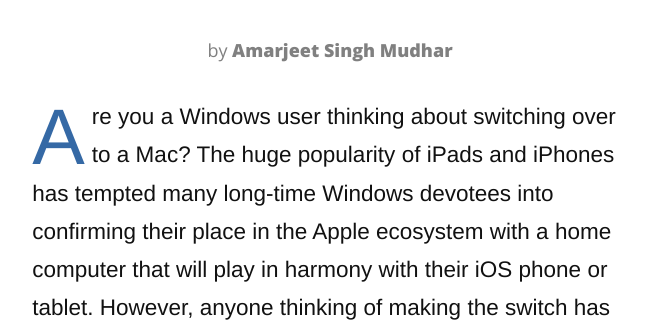
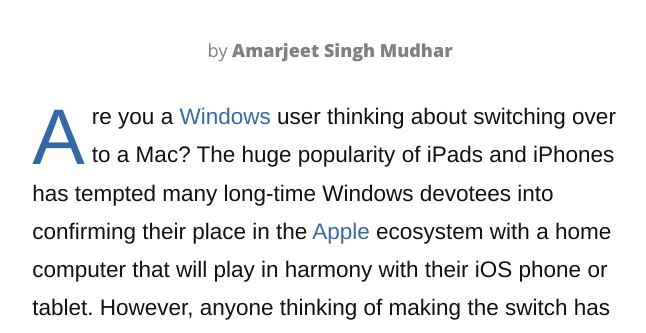
Before and after one commit to teksavant/teksavant.github.io, a Jekyll site: the page built from _posts/2016-01-12-6-things-macs can't-but-windows-can.markdown, in a window 1280 px wide and 900 px high, scrolled down 861 px. Shown: the part 156-489 px from the top of the window, without its empty margins (310-956 px from the left). Built offline with Jekyll 4.4.1, drawn with Linux system fonts in a browser that asks for light colours; nearby versions of some CDN libraries; Markdown is read by kramdown in place of the engine named in the settings; comment, search, counter and statistics services are not loaded; some of the changed lines change nothing that is shown; some of the changed text lies outside the part shown.

Commit message:
6 things macs cant do but windows pc can added links to apple and windows

```diff
--- a/_posts/2016-01-12-6-things-macs can't-but-windows-can.markdown
+++ b/_posts/2016-01-12-6-things-macs can't-but-windows-can.markdown
@@ -5,7 +5,7 @@
 image: Mac-vs-PC.jpg
 ---
 
-<p class="intro"><span class="dropcap">A</span>re you a Windows user thinking about switching over to a Mac? The huge popularity of iPads and iPhones has tempted many long-time Windows devotees into confirming their place in the Apple ecosystem with a home computer that will play in harmony with their iOS phone or tablet. However, anyone thinking of making the switch has a few considerations to make beforehand — there are things about Windows that you’ll miss once they’re gone.</p>
+<p class="intro"><span class="dropcap">A</span>re you a <a href="http://windows.microsoft.com">Windows</a> user thinking about switching over to a Mac? The huge popularity of iPads and iPhones has tempted many long-time Windows devotees into confirming their place in the <a href="apple.com">Apple</a> ecosystem with a home computer that will play in harmony with their iOS phone or tablet. However, anyone thinking of making the switch has a few considerations to make beforehand — there are things about Windows that you’ll miss once they’re gone.</p>
 <p>Here are the 6 things that MACs can't do but Windows PCs can.</p>
 
 <h2>1. Gaming </h2><div style="width: 70%; margin: 0 auto;"><img src="/assets/blog-img/witcher.jpg" alt="pc gaming windows witcher 3 mac"></div><p style="width: 70%"> Windows devices can play a hell lot of games. Game developers are massively incentivized to develop their games for Windows given just how many PCs are on the market. It's in their interest to reach as many gamers as possible. After all, Macs by contrast represent only a small number of total personal computers on the market and while some developers do support their games there, but surely there's a lot less games available for the Mac overall.</p>
```
